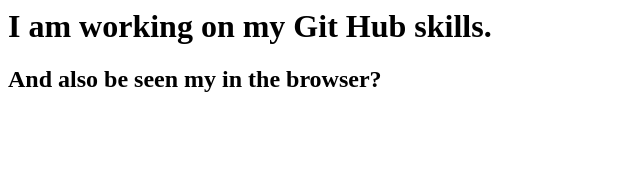
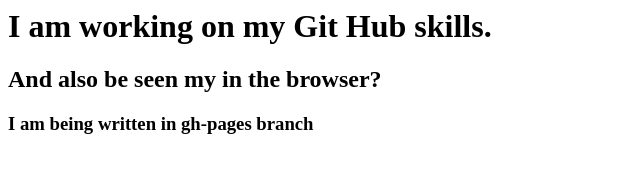
Before and after one commit to janell-anderson/lessonEight, a plain HTML site: page index.html in a window 1280 px wide. Shown: the whole page, without its empty margins (0-640 px from the left). Drawn offline with Linux system fonts and the light colour scheme.

Commit message:
added a heading in gh-pages branch

```diff
--- a/index.html
+++ b/index.html
@@ -1,2 +1,3 @@
 <h1> I am working on my Git Hub skills.</h1>
 <h2> And also be seen my in the browser?</h2>
+<h3> I am being written in gh-pages branch</h3>
```
